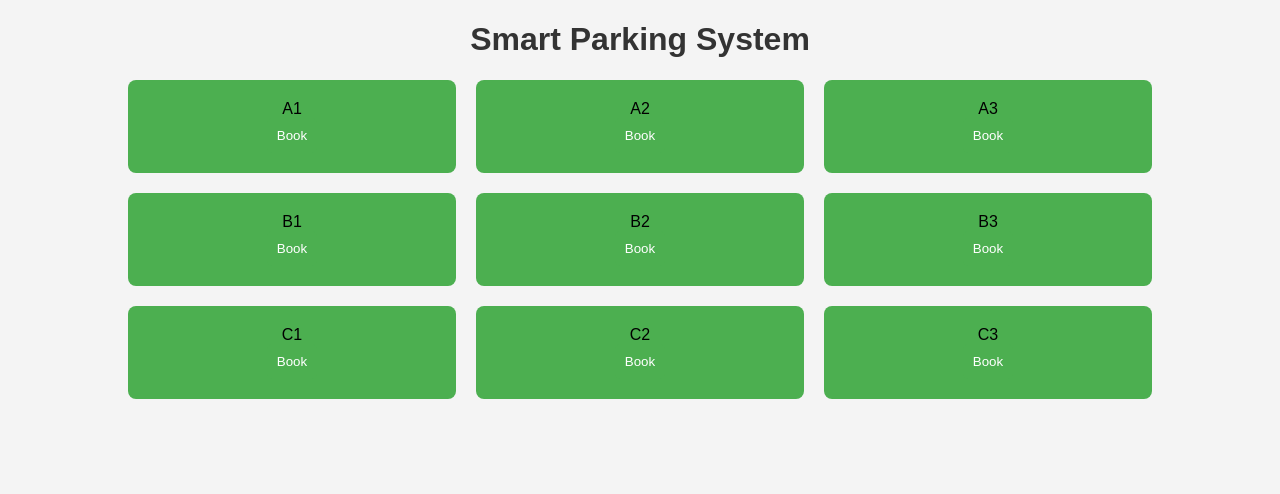
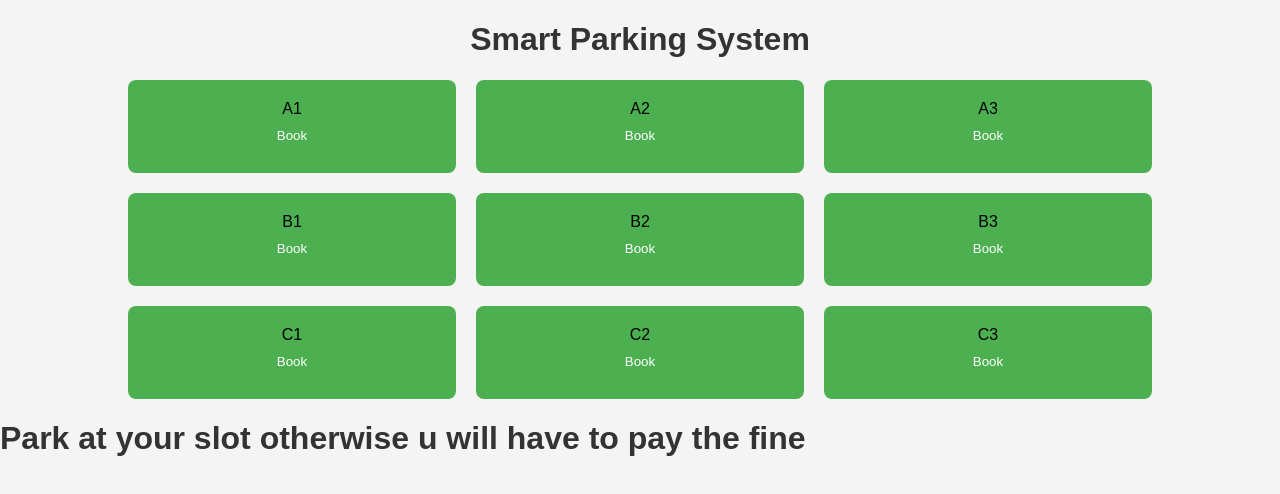
Before and after one commit to srikiran1905/projectdti, a plain HTML site: page index.html in a window 1280 px wide. Drawn offline with Linux system fonts and the light colour scheme.

Commit message:
Update index.html

```diff
--- a/index.html
+++ b/index.html
@@ -15,6 +15,7 @@
       <!-- Parking slots will be dynamically inserted here -->
     </div>
   </div>
+  <h1>Park at your slot otherwise u will have to pay the fine</h1>
 </body>
   <script src="node.js"></script>
 
```
